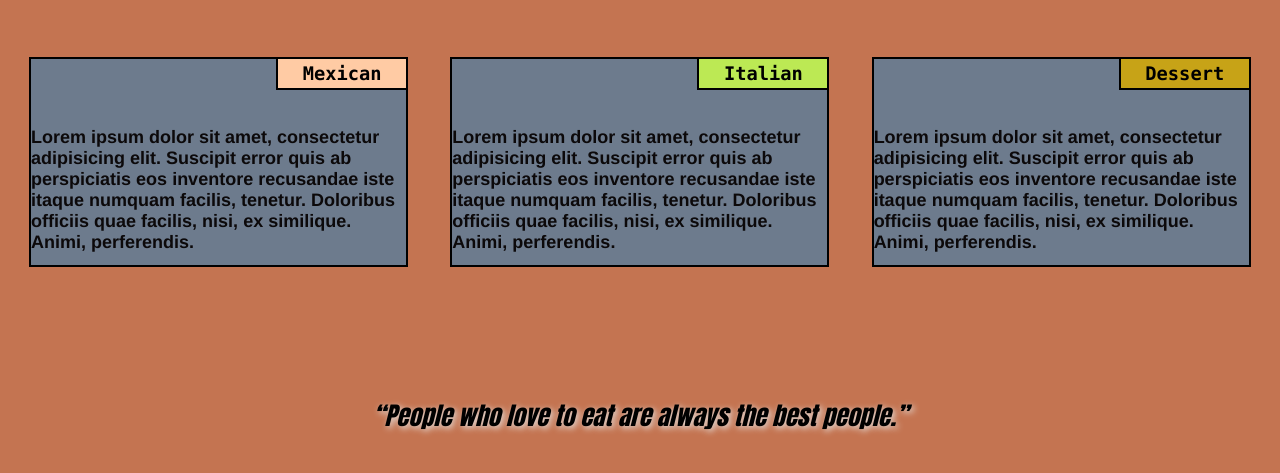
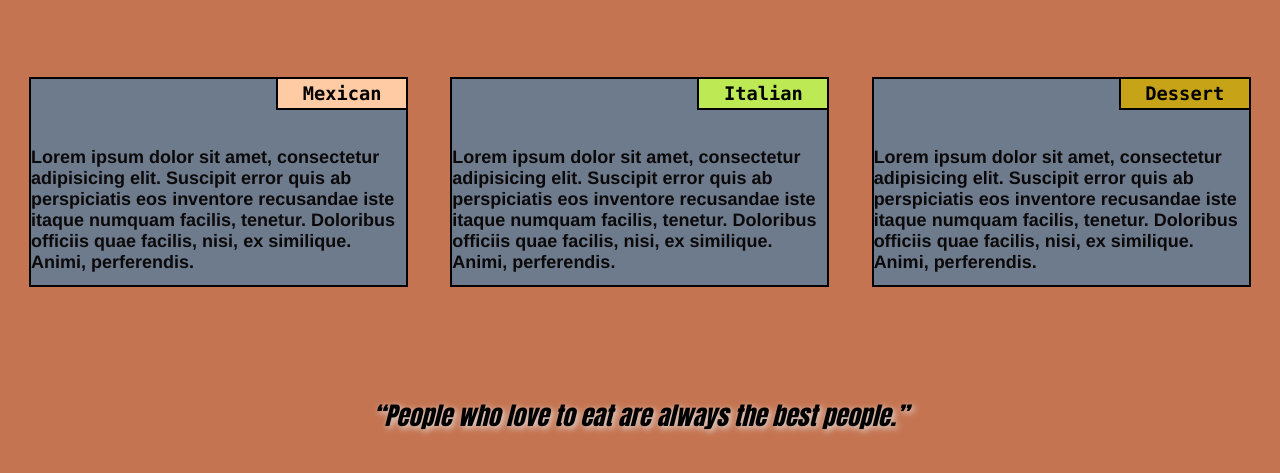
Before and after one commit to nikbansal/coursera-test, a plain HTML site: page module_2/index.html in a window 1280 px wide. Shown: the part 131-604 px from the top of the page. Drawn offline with Linux system fonts and the light colour scheme.

Commit message:
some minute changes

```diff
--- a/module_2/css/styles.css
+++ b/module_2/css/styles.css
@@ -28,8 +28,8 @@ section {
   height: 210px;
   margin-right: auto;
   margin-left: auto;
-  margin-top: auto;
-  margin-bottom: auto;
+  margin-top: 20px;
+  margin-bottom: 20px;
   overflow: auto;
   position: relative;
 
@@ -118,6 +118,7 @@ h4 {
 
 .row {
 	width: 100%;
+	border: 10px;
 
 }
 
@@ -216,8 +217,7 @@ h4 {
   height: 200px;
   margin-right: auto;
   margin-left: auto;
-  margin-top: 20px;
-  margin-bottom: 45px;
+  margin-bottom: 30px;
   font-family: Helvetica;
 
 }
--- a/module_2/index.html
+++ b/module_2/index.html
@@ -12,21 +12,21 @@
 
 <div class="row">
 
-  <div class="col-lg-4 col-md-6 col-xs-12">
+  <div class="col-lg-4 col-md-6 ">
   <section>
   	<h3 id="A">Mexican</h3>
   	<p>Lorem ipsum dolor sit amet, consectetur adipisicing elit. Suscipit error quis ab perspiciatis eos inventore recusandae iste itaque numquam facilis, tenetur. Doloribus officiis quae facilis, nisi, ex similique. Animi, perferendis. </p>
   </section>
 
   </div>
-  <div class="col-lg-4 col-md-6 col-xs-12">
+  <div class="col-lg-4 col-md-6 ">
   <section>
   	<h3 id="B">Italian</h3>
   	<p>Lorem ipsum dolor sit amet, consectetur adipisicing elit. Suscipit error quis ab perspiciatis eos inventore recusandae iste itaque numquam facilis, tenetur. Doloribus officiis quae facilis, nisi, ex similique. Animi, perferendis. </p>
   </section>
   </div>
 
-  <div class="col-lg-4 col-md-12 col-xs-12">
+  <div class="col-lg-4 col-md-12 ">
   <section id="sec">
   <h3 id="C">Dessert</h3>
   <p>Lorem ipsum dolor sit amet, consectetur adipisicing elit. Suscipit error quis ab perspiciatis eos inventore recusandae iste itaque numquam facilis, tenetur. Doloribus officiis quae facilis, nisi, ex similique. Animi, perferendis. </p>
```
